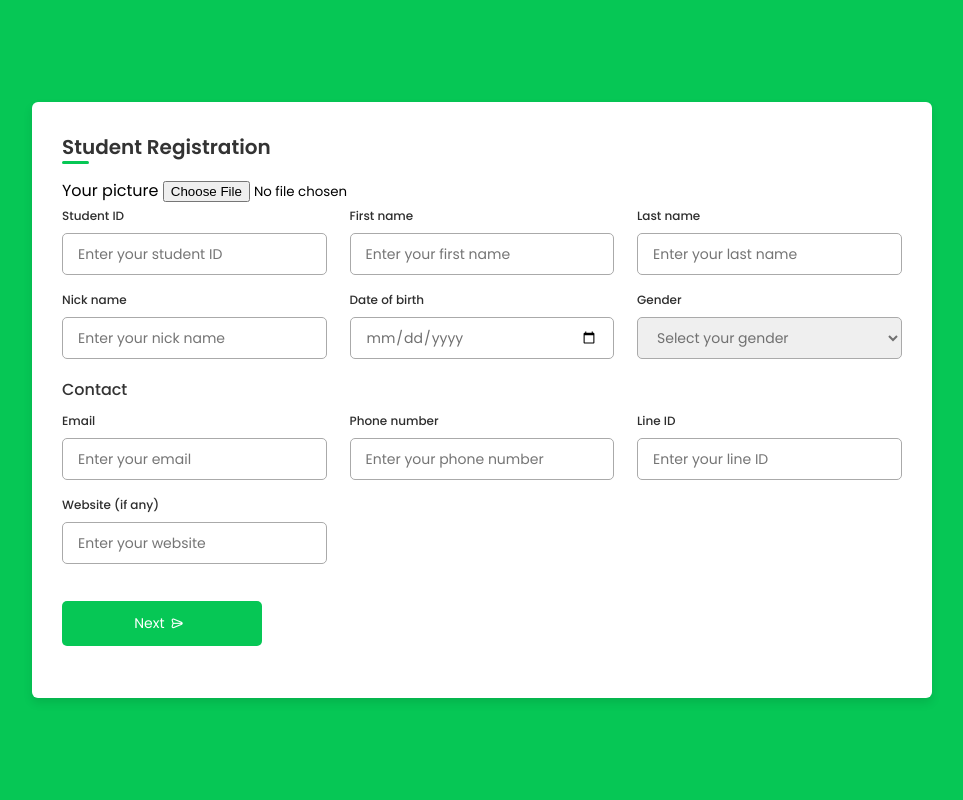
After one commit to Z310Nz/Line-for-internship-django, a Django app: page /student/registerstd/ in a window 1280 px wide. The commit adds this page. Shown: the whole page, without its empty margins (158-1121 px from the left). Run offline with Django 5.2, Linux system fonts and the light colour scheme.

Commit message:
student update

```diff
--- /dev/null
+++ b/company/templates/static/css/stylestd.css
@@ -0,0 +1,170 @@
+/* ===== Google Font Import - Poppins ===== */
+@import url('https://fonts.googleapis.com/css2?family=Poppins:wght@200;300;400;500;600&display=swap');
+*{
+    margin: 0;
+    padding: 0;
+    box-sizing: border-box;
+    font-family: 'Poppins', sans-serif;
+}
+body{
+    min-height: 100vh;
+    display: flex;
+    align-items: center;
+    justify-content: center;
+    background: #06c755;
+}
+.container{
+    position: relative;
+    max-width: 900px;
+    width: 100%;
+    border-radius: 6px;
+    padding: 30px;
+    margin: 0 15px;
+    background-color: #fff;
+    box-shadow: 0 5px 10px rgba(0,0,0,0.1);
+}
+.container header{
+    position: relative;
+    font-size: 20px;
+    font-weight: 600;
+    color: #333;
+}
+.container header::before{
+    content: "";
+    position: absolute;
+    left: 0;
+    bottom: -2px;
+    height: 3px;
+    width: 27px;
+    border-radius: 8px;
+    background-color: #06c755;
+}
+.container form{
+    position: relative;
+    margin-top: 16px;
+    min-height: 490px;
+    background-color: #fff;
+    overflow: hidden;
+}
+.container form .form{
+    position: absolute;
+    background-color: #fff;
+    transition: 0.3s ease;
+}
+.container form .form.second{
+    opacity: 0;
+    pointer-events: none;
+    transform: translateX(100%);
+}
+form.secActive .form.second{
+    opacity: 1;
+    pointer-events: auto;
+    transform: translateX(0);
+}
+form.secActive .form.first{
+    opacity: 0;
+    pointer-events: none;
+    transform: translateX(-100%);
+}
+.container form .title{
+    display: block;
+    margin-bottom: 8px;
+    font-size: 16px;
+    font-weight: 500;
+    margin: 6px 0;
+    color: #333;
+}
+.container form .fields{
+    display: flex;
+    align-items: center;
+    justify-content: space-between;
+    flex-wrap: wrap;
+}
+form .fields .input-field{
+    display: flex;
+    width: calc(100% / 3 - 15px);
+    flex-direction: column;
+    margin: 4px 0;
+}
+.input-field label{
+    font-size: 12px;
+    font-weight: 500;
+    color: #2e2e2e;
+}
+.input-field input, select{
+    outline: none;
+    font-size: 14px;
+    font-weight: 400;
+    color: #333;
+    border-radius: 5px;
+    border: 1px solid #aaa;
+    padding: 0 15px;
+    height: 42px;
+    margin: 8px 0;
+}
+.input-field input :focus,
+.input-field select:focus{
+    box-shadow: 0 3px 6px rgba(0,0,0,0.13);
+}
+.input-field select,
+.input-field input[type="date"]{
+    color: #707070;
+}
+.input-field input[type="date"]:valid{
+    color: #333;
+}
+.container form button, .backBtn{
+    display: flex;
+    align-items: center;
+    justify-content: center;
+    height: 45px;
+    max-width: 200px;
+    width: 100%;
+    border: none;
+    outline: none;
+    color: #fff;
+    border-radius: 5px;
+    margin: 25px 0;
+    background-color: #06c755;
+    transition: all 0.3s linear;
+    cursor: pointer;
+}
+.container form .btnText{
+    font-size: 14px;
+    font-weight: 400;
+}
+form button:hover{
+    background-color: #06c755;
+}
+form button i,
+form .backBtn i{
+    margin: 0 6px;
+}
+form .backBtn i{
+    transform: rotate(180deg);
+}
+form .buttons{
+    display: flex;
+    align-items: center;
+}
+form .buttons button , .backBtn{
+    margin-right: 14px;
+}
+
+@media (max-width: 750px) {
+    .container form{
+        overflow-y: scroll;
+    }
+    .container form::-webkit-scrollbar{
+       display: none;
+    }
+    form .fields .input-field{
+        width: calc(100% / 2 - 15px);
+    }
+}
+
+@media (max-width: 550px) {
+    form .fields .input-field{
+        width: 100%;
+    }
+}
--- /dev/null
+++ b/company/templates/static/js/scriptstd.js
@@ -0,0 +1,17 @@
+const form = document.querySelector("form"),
+        nextBtn = form.querySelector(".nextBtn"),
+        backBtn = form.querySelector(".backBtn"),
+        allInput = form.querySelectorAll(".first input");
+
+
+nextBtn.addEventListener("click", ()=> {
+    allInput.forEach(input => {
+        if(input.value != ""){
+            form.classList.add('secActive');
+        }else{
+            form.classList.remove('secActive');
+        }
+    })
+})
+
+backBtn.addEventListener("click", () => form.classList.remove('secActive'));
--- /dev/null
+++ b/student/forms.py
@@ -0,0 +1,18 @@
+from django import forms
+from .models import Student
+
+class StudentForm(forms.ModelForm):
+    class Meta:
+        model = Student
+        fields = '__all__'
+        widgets = {
+            'birthday': forms.DateInput(attrs={'type': 'date'}),
+            'intern_start': forms.DateInput(attrs={'type': 'date'}),
+            'intern_end': forms.DateInput(attrs={'type': 'date'}),
+            # Add more widgets as needed
+        }
+
+    def clean_email(self):
+        email = self.cleaned_data.get('email')
+        # Your custom email validation logic here
+        return email
--- /dev/null
+++ b/student/templates/registerstd.html
@@ -0,0 +1,177 @@
+<!DOCTYPE html>
+{% load static %}
+<html lang="en">
+<head>
+    <meta charset="UTF-8">
+    <meta http-equiv="X-UA-Compatible" content="IE=edge">
+    <meta name="viewport" content="width=device-width, initial-scale=1.0">
+    <link rel="stylesheet" type="text/css" href="{% static 'css/stylestd.css' %}">
+    <link rel="stylesheet" href="https://unicons.iconscout.com/release/v4.0.0/css/line.css">
+
+    <title>Student Regisration Form</title>
+</head>
+<body>
+    <div class="container">
+        <header>Student Registration</header>
+
+        <form action="{% url 'student:register' %}" method="post">
+            {% csrf_token %}
+            {{ form.errors }}
+            <div class="form first">
+                <div class="company details">
+                    <lebel>Your picture</lebel>
+                    <input name="profile" type="file" accept="image/jpeg, image/png, image/jpg" id="input-file" required>
+
+                    <div class="fields">
+                        <div class="input-field">
+                            <label>Student ID</label>
+                            <input name="student_id" type="number" placeholder="Enter your student ID" required>
+                        </div>
+
+                        <div class="input-field">
+                            <label>First name</label>
+                            <input name="first_name" type="text" placeholder="Enter your first name" required>
+                        </div>
+
+                        <div class="input-field">
+                            <label>Last name</label>
+                            <input name="last_name" type="text" placeholder="Enter your last name" required>
+                        </div>
+
+                        <div class="input-field">
+                            <label>Nick name</label>
+                            <input name="nick_name" type="text" placeholder="Enter your nick name" required>
+                        </div>
+
+                        <div class="input-field">
+                            <label>Date of birth</label>
+                            <input name="birthday" type="date" placeholder="Choose your date of birth" required>
+                        </div>
+
+                        <div class="input-field">
+                            <label>Gender</label>
+                            <select name="gender" required>
+                                <option disabled selected>Select your gender</option>
+                                <option>Male</option>
+                                <option>Female</option>
+                                <option>Others</option>
+                            </select>
+                        </div>
+                    </div>
+                </div>
+
+                <div class="student contact">
+                    <span class="title">Contact</span>
+
+                    <div class="fields">
+                        <div class="input-field">
+                            <label>Email</label>
+                            <input name="email" type="email" placeholder="Enter your email" required>
+                        </div>
+
+                        <div class="input-field">
+                            <label>Phone number</label>
+                            <input name="phone" type="number" placeholder="Enter your phone number" required>
+                        </div>
+
+                        <div class="input-field">
+                            <label>Line ID</label>
+                            <input name="line_id" type="text" placeholder="Enter your line ID" required>
+                        </div>
+
+                        <div class="input-field">
+                            <label>Website (if any)</label>
+                            <input name="website" type="text" placeholder="Enter your website">
+                        </div>
+                    </div>
+
+                    <button class="nextBtn">
+                        <span class="btnText">Next</span>
+                        <i class="uil uil-navigator"></i>
+                    </button>
+                </div>
+            </div>
+
+            <div class="form second">
+                <div class="student details">
+                    <span class="title">Details</span>
+                        <div class="input-field">
+                            <lebel>Upload your CV/Resume</lebel>
+                            <input name="cv" type="text" placeholder="Enter your CV link">
+                        </div>
+
+                        <div class="fields">
+                            <div class="input-field">
+                                <label>Your last internship jobs</label>
+                                <input name="intern_job" type="text" placeholder="Enter your last internship jobs" required>
+                            </div>
+
+                            <div class="input-field">
+                                <label>Jobs description</label>
+                                <input name="intern_des" type="text" placeholder="Enter your jobs description" required>
+                            </div>
+
+                            <div class="input-field">
+                                <label>Company name</label>
+                                <input name="intern_company" type="text" placeholder="Enter a company that you used to be a trainee for" required>
+                            </div>
+
+                            <div class="input-field">
+                                <label>Interested jobs</label>
+                                <input name="interest_job" type="text" placeholder="Enter your interested jobs/positions" required>
+                            </div>
+
+                            <div class="input-field">
+                                <label>Skills</label>
+                                <input name="skill" type="text" placeholder="Enter your skills/expertise" required>
+                            </div>
+
+                            <div class="input-field">
+                                <label>Education level</label>
+                                <input name="education" type="text" placeholder="Enter your education" required>
+                            </div>
+
+                            <div class="input-field">
+                                <label>GPA</label>
+                                <input name="gpa" type="number" placeholder="Enter your GPA" required>
+                            </div>
+
+                            <div class="input-field">
+                                <label>Start date of internship</label>
+                                <input name="intern_start" type="date" placeholder="Choose your start date of internship" required>
+                            </div>
+
+                            <div class="input-field">
+                                <label>End date of internship</label>
+                                <input name="intern_end" type="date" placeholder="Choose your end date of internship" required>
+                            </div>
+
+                            <div class="input-field">
+                                <label>English skill</label>
+                                <select name="eng_skill" required>
+                                    <option disabled selected>Select your english skill</option>
+                                    <option>Fair enough</option>
+                                    <option>Moderate</option>
+                                    <option>Very good</option>
+                                </select>
+                            </div>
+                        </div>
+                    </div>
+                    <div class="buttons">
+                        <div class="backBtn">
+                            <i class="uil uil-navigator"></i>
+                            <span class="btnText">Back</span>
+                        </div>
+
+                        <button class="sumbit" type="submit">
+                            <span class="btnText">Submit</span>
+                            <i class="uil uil-navigator"></i>
+                        </button>
+                    </div>
+                </div>
+            </div>
+        </form>
+    </div>
+    <script src="{% static 'js/scriptstd.js' %}"></script>
+</body>
+</html>
--- a/student/urls.py
+++ b/student/urls.py
@@ -1,9 +1,12 @@
 from django.urls import path
 from .views import login
+from .views import register
 
 app_name = 'student'
 
 urlpatterns = [
     path('login/', login, name='login'),
+    path('registerstd/', register, name='register'),
+    # path('profile/', profile, name='profile'),
     # Add other URLs as needed
 ]
--- a/student/views.py
+++ b/student/views.py
@@ -1,15 +1,23 @@
-from django.shortcuts import render
+from django.shortcuts import render, redirect
 from django.contrib.auth.decorators import login_required
 from .models import Student
+from .forms import StudentForm
 
-# Create your views here.
 def login(request):
     # Your LINE login implementation using LIFF
     return render(request, 'login.html')
 
 def register(request):
-    # Your registration logic here
-    return render(request, 'register.html')
+    if request.method == 'POST':
+        form = StudentForm(request.POST, request.FILES)
+        if form.is_valid():
+            form.save()
+            return redirect('profile')  # Redirect to the profile page after successful submission
+    else:
+        form = StudentForm()
+
+    return render(request, 'registerstd.html', {'form': form})
+
 
 @login_required
 def profile(request):
```
Also changed, not shown: student/models.py (+24 -1 lines), student/templates/login.html (+13 -4 lines), student/templates/register.html (deleted, +0 -10 lines), db.sqlite3, student/migrations/0001_initial.py, student/migrations/0002_alter_student_cv.py (added).
